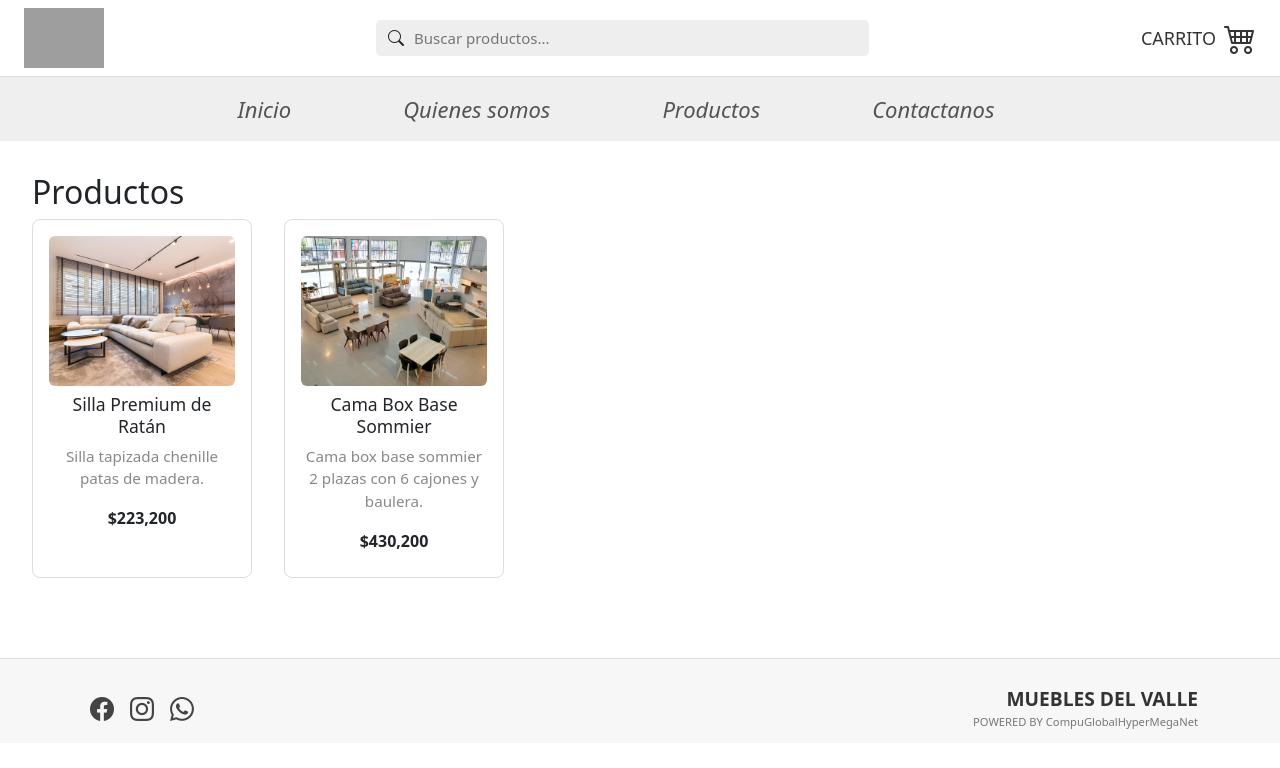
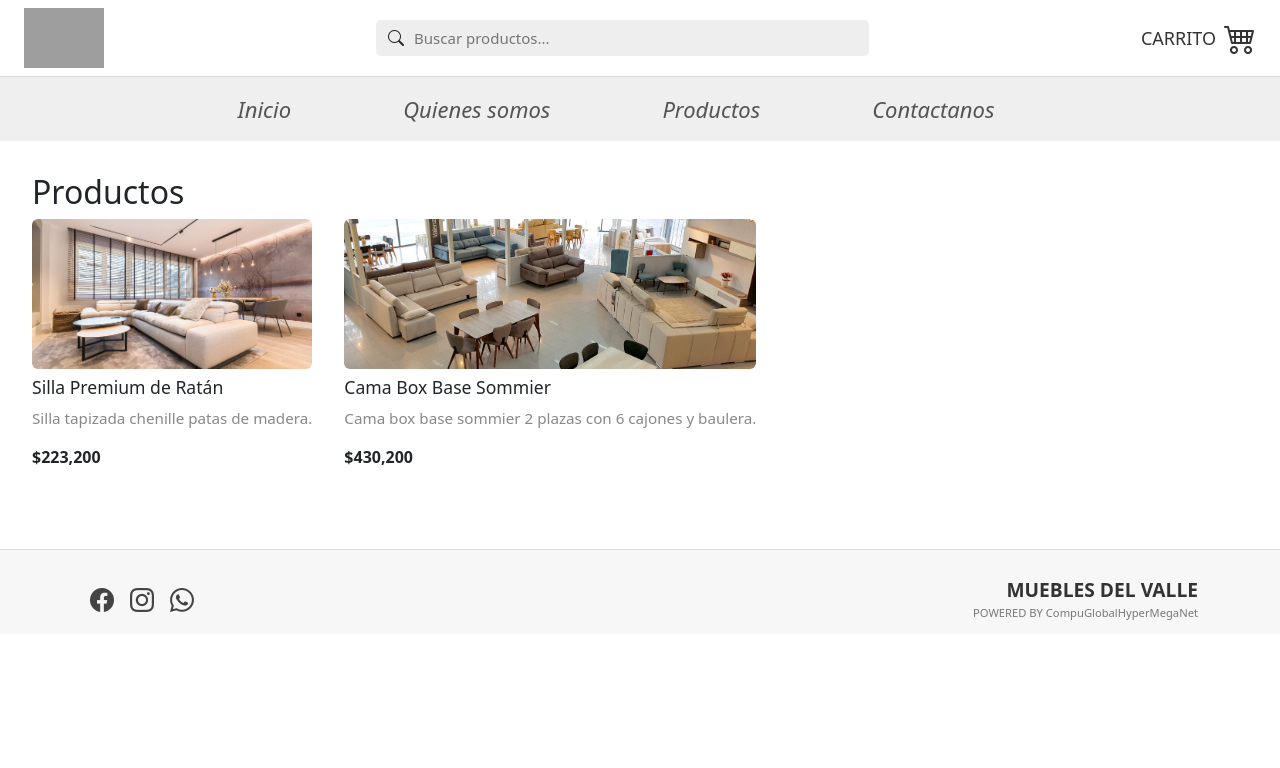
Before and after one commit to marianohlopez/IFTS29-Tpfinal-Frontend, a React (Vite) app: page /productos in a window 1280 px wide. Shown: the top 768 px of the page. Built offline with nearby package versions, Linux system fonts and the light colour scheme; grey boxes are pictures that could not be loaded.

Commit message:
Refactor ProductCard styles to external CSS file
Moved inline styles from ProductCard.jsx to a new ProductCard.css file and updated class names accordingly. Also updated AboutUsSnippet button link from '#products' to '/productos' for improved navigation.

```diff
--- a/src/components/home/aboutUsSnippet/AboutUsSnippet.jsx
+++ b/src/components/home/aboutUsSnippet/AboutUsSnippet.jsx
@@ -20,7 +20,7 @@ const AboutUsSnippet = () => {
       <Button
         variant="light"
         className="btn-products"
-        href="#products"
+        href="/productos"
       >
         VER PRODUCTOS
       </Button>
--- /dev/null
+++ b/src/components/products/ProductCard.css
@@ -0,0 +1,16 @@
+.product-card {
+  display: flex;
+  flex-direction: column;
+  justify-content: space-between;
+  height: 100%;
+}
+
+.product-list {
+  display: flex;
+  flex-wrap: wrap;
+  gap: 2rem;
+}
+
+.product-card {
+  min-height: 350px;
+}
--- a/src/components/products/ProductCard.jsx
+++ b/src/components/products/ProductCard.jsx
@@ -1,14 +1,7 @@
 import React from "react";
 
 const ProductCard = ({ product }) => (
-  <div style={{
-    border: "1px solid #ddd",
-    borderRadius: "8px",
-    width: "220px",
-    padding: "1rem",
-    textAlign: "center",
-    background: "#fff"
-  }}>
+  <div className="product-card">
     <img
       src={product.image}
       alt={product.name}
@@ -16,7 +9,7 @@ const ProductCard = ({ product }) => (
     />
     <h3 style={{ fontSize: "1.1rem", margin: "0.5rem 0" }}>{product.name}</h3>
     <p style={{ color: "#888", fontSize: "0.95rem" }}>{product.description}</p>
-    <strong style={{ display: "block", margin: "0.5rem 0" }}>
+    <strong className="product-price">
       ${product.price.toLocaleString()}
     </strong>
     {/* Aquí va el boton detalle o comprar */}
```
